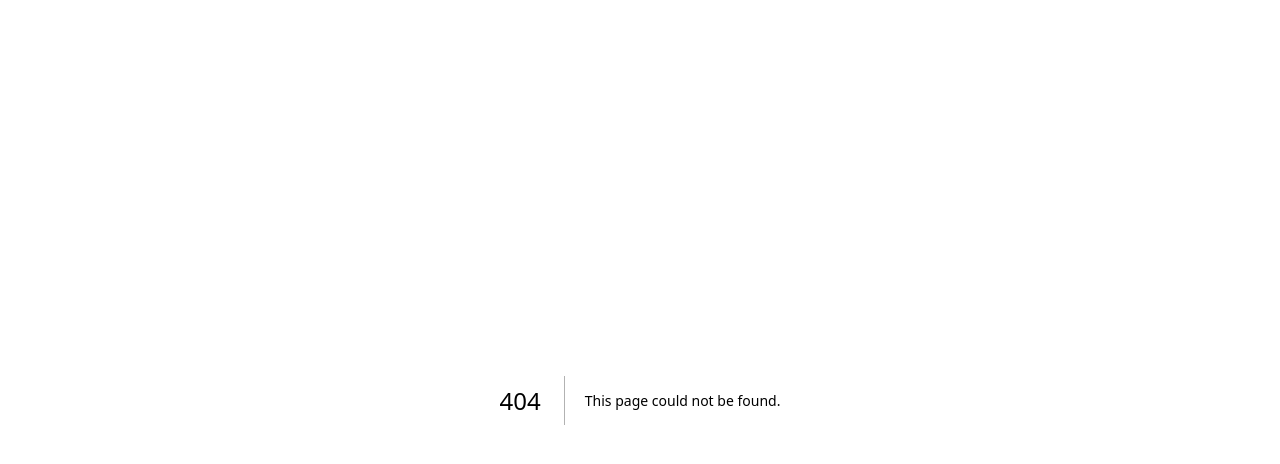
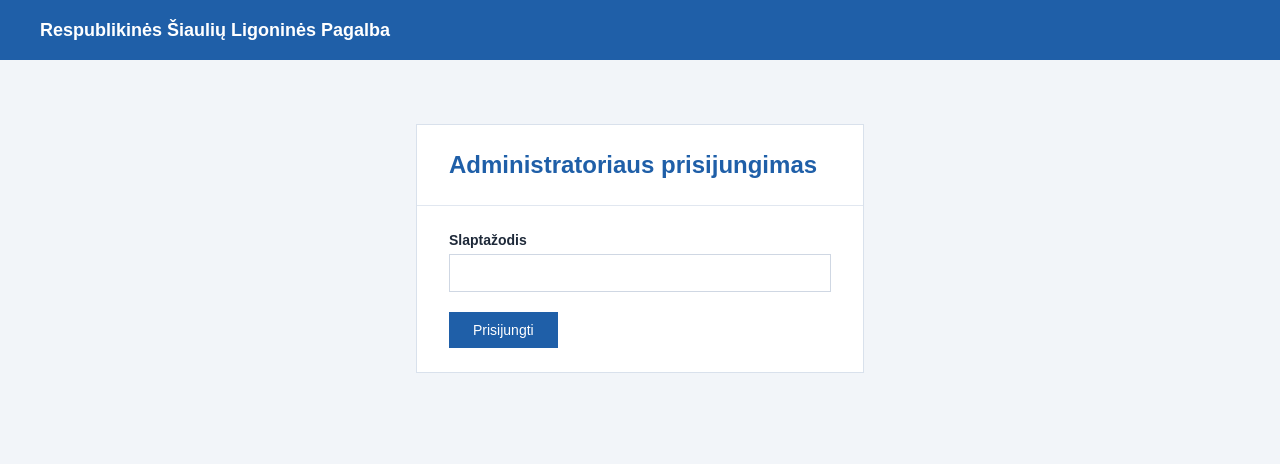
Before and after one commit to TammiDomantas/rating-page-app, a Next.js app: page /admin/login in a window 1280 px wide. Before the commit this address had no page. Shown: the top 464 px of the page. Built offline with nearby package versions, Linux system fonts and the light colour scheme.

Commit message:
Add login for rating summary page

```diff
--- /dev/null
+++ b/app/admin/login/page.tsx
@@ -0,0 +1,86 @@
+"use client";
+
+import { useState } from "react";
+import { useRouter } from "next/navigation";
+
+export default function AdminLoginPage() {
+  const [password, setPassword] = useState("");
+  const [error, setError] = useState("");
+  const [loading, setLoading] = useState(false);
+
+  const router = useRouter();
+
+  async function handleLogin(e: React.FormEvent) {
+    e.preventDefault();
+
+    setLoading(true);
+    setError("");
+
+    const res = await fetch("/api/admin/login", {
+      method: "POST",
+      headers: {
+        "Content-Type": "application/json",
+      },
+      body: JSON.stringify({
+        password,
+      }),
+    });
+
+    const data = await res.json();
+
+    setLoading(false);
+
+    if (!res.ok) {
+      setError(data.error || "Klaida.");
+      return;
+    }
+
+    router.push("/rating-summary");
+  }
+
+  return (
+    <main className="min-h-screen bg-[#f2f5f9] text-gray-800">
+      <div className="bg-[#1f5fa8] px-10 py-4 text-lg font-bold text-white">
+        Respublikinės Šiaulių Ligoninės Pagalba
+      </div>
+
+      <div className="mx-auto mt-16 max-w-md border border-[#d9e1ec] bg-white">
+        <div className="border-b border-[#e1e7f0] px-8 py-6">
+          <h1 className="text-2xl font-bold text-[#1f5fa8]">
+            Administratoriaus prisijungimas
+          </h1>
+        </div>
+
+        <form onSubmit={handleLogin} className="space-y-5 px-8 py-6">
+          <div>
+            <label className="mb-1 block text-sm font-bold">
+              Slaptažodis
+            </label>
+
+            <input
+              type="password"
+              value={password}
+              onChange={(e) => setPassword(e.target.value)}
+              required
+              className="w-full border border-[#cfd7e3] px-3 py-2 text-sm focus:border-[#1f5fa8] focus:outline-none"
+            />
+          </div>
+
+          {error && (
+            <div className="text-sm text-red-600">
+              {error}
+            </div>
+          )}
+
+          <button
+            type="submit"
+            disabled={loading}
+            className="bg-[#1f5fa8] px-6 py-2 text-sm font-medium text-white hover:bg-[#174a82] transition"
+          >
+            {loading ? "Jungiamasi..." : "Prisijungti"}
+          </button>
+        </form>
+      </div>
+    </main>
+  );
+}
--- /dev/null
+++ b/app/api/admin/login/route.ts
@@ -0,0 +1,28 @@
+import { NextResponse } from "next/server";
+
+export async function POST(req: Request) {
+  const body = await req.json();
+
+  const password = String(body.password || "");
+
+  if (password !== process.env.ADMIN_PASSWORD) {
+    return NextResponse.json(
+      { ok: false, error: "Neteisingas slaptažodis." },
+      { status: 401 }
+    );
+  }
+
+  const response = NextResponse.json({
+    ok: true,
+  });
+
+  response.cookies.set("admin-auth", "true", {
+    httpOnly: true,
+    sameSite: "lax",
+    secure: false, // set true if using HTTPS
+    path: "/",
+    maxAge: 60 * 60 * 8,
+  });
+
+  return response;
+}
--- a/app/rating-summary/page.tsx
+++ b/app/rating-summary/page.tsx
@@ -1,6 +1,9 @@
 export const dynamic = "force-dynamic";
 import { supabase } from "@/lib/supabase";
 import Link from "next/link";
+import { cookies } from "next/headers";
+import { redirect } from "next/navigation";
+
 
 type RatingRow = {
   technician_name: string | null;
@@ -14,6 +17,15 @@ type SummaryRow = {
 };
 
 export default async function RatingsSummaryPage() {
+
+  const cookieStore = await cookies();
+  const isAdmin = cookieStore.get("admin-auth"); // check if admin
+  if (!isAdmin) { // if not, redirect to login page
+    redirect("/admin/login");
+  }
+
+
+
   const { data, error } = await supabase
     .from("ratings")
     .select("technician_name, rating")
```
